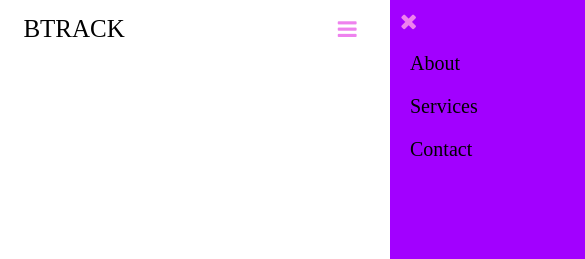
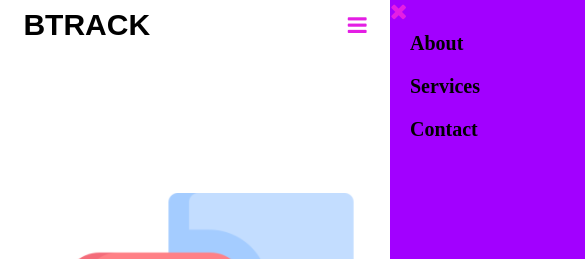
Before and after one commit to Gomigoku/Work, a plain HTML site: page index.html in a window 390 px wide. Shown: the top 259 px of the page, 585 px wide, since content can reach past the window. Drawn offline with Linux system fonts and the light colour scheme.

Commit message:
Third commit

```diff
--- a/index.html
+++ b/index.html
@@ -16,7 +16,7 @@
 
         <div class="nav-links" id="navLinks">
             <i class="fa fa-times" onclick="hideMenu()"></i>
-            <ul>
+            <ul id="menuLinks">
                 <li><a href="">About</a></li>
                 <li><a href="">Services</a></li>
                 <li><a href="">Contact</a></li>
--- a/style.css
+++ b/style.css
@@ -9,7 +9,7 @@
     width:100%;
     font-size: 25px;
     font-style: normal;
-    font-weight: 100;
+    font-weight: 600;
 
 }
 
@@ -22,6 +22,11 @@ nav{
 
 }
 
+p{
+    font-size: 30px;
+    font-family: sans-serif;
+
+}
 .nav-links{
     flex:1;
     text-align:right;
@@ -56,6 +61,7 @@ nav{
     width:100%;
 
 }
+
 
 .container{
     display:flex;
@@ -125,8 +131,6 @@ nav{
 }
 
 
-
-
 .about{
 
     padding:5%;
@@ -191,7 +195,7 @@ nav .fa{
     display:none;
 }
 
-@media(max-width:700px){
+@media(max-width:600px){
        .about_us p{
            font-size:20px;
        }
@@ -201,26 +205,33 @@ nav .fa{
 
        }
        .nav-links{
-           position:absolute;
+           position:fixed;
            background:rgb(162, 0, 255);
            height:100vh;
            width:200px;
            top:0;
-           right:-200;
+           right:-200px;
            text-align: left;
-           z-index:2;
+           z-index:10;
            transition:1s;
 
        }
 
        nav .fa{
-           display:block;
-           color:violet;
-           margin:10px;
-           cursor:pointer;
-           font-size: 22px;
+        display:block;
+        color:rgb(228, 30, 228);
+        cursor:pointer;
+        font-size: 22px;
+    }
+    #menuLinks{
+        overflow:hidden;
+        transition: 0.5s;
 
-       }
+    }
+    .container{
+        display:blcok;
+        flex-direction: column-reverse;
+    }
 }
 
 
```
